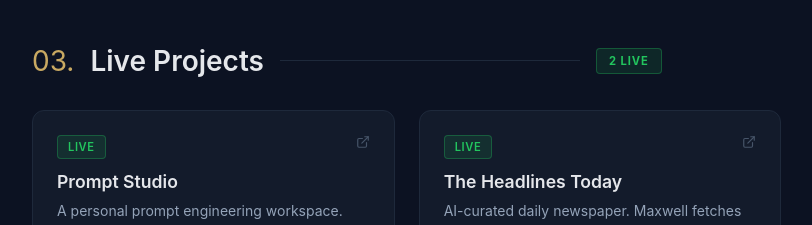
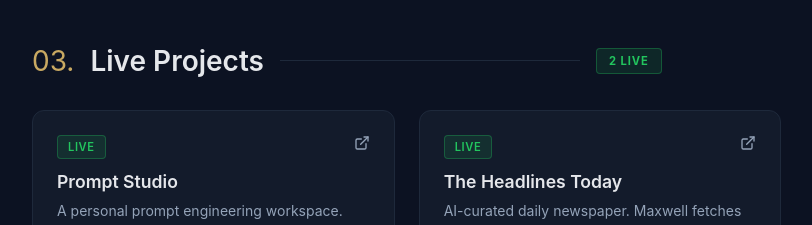
Before and after one commit to suhailtajshaik/lab, a React (Vite) app: page / in a window 1280 px wide. Shown: the part 2280-2505 px from the top of the page, without its empty margins (40-852 px from the left). Built offline with nearby package versions, Linux system fonts and the light colour scheme.

Commit message:
fix: make external link icon visible and gold on card hover

```diff
--- a/src/components/Projects.tsx
+++ b/src/components/Projects.tsx
@@ -28,6 +28,14 @@ function ProjectCard({ project }: { project: typeof projects[0] }) {
         position: 'relative',
       }}
       className="project-card"
+      onMouseEnter={e => {
+        const icon = (e.currentTarget as HTMLElement).querySelector('.ext-icon') as HTMLElement
+        if (icon) icon.style.color = '#c9a962'
+      }}
+      onMouseLeave={e => {
+        const icon = (e.currentTarget as HTMLElement).querySelector('.ext-icon') as HTMLElement
+        if (icon) icon.style.color = '#94a3b8'
+      }}
     >
       <div style={{ display: 'flex', justifyContent: 'space-between', alignItems: 'flex-start', marginBottom: '0.75rem' }}>
         <span style={{
@@ -44,7 +52,7 @@ function ProjectCard({ project }: { project: typeof projects[0] }) {
           {st.label}
         </span>
         {project.url && (
-          <ExternalLink size={14} style={{ color: '#475569', flexShrink: 0 }} />
+          <ExternalLink size={16} className="ext-icon" style={{ color: '#94a3b8', flexShrink: 0, transition: 'color 0.2s' }} />
         )}
       </div>
 
```
